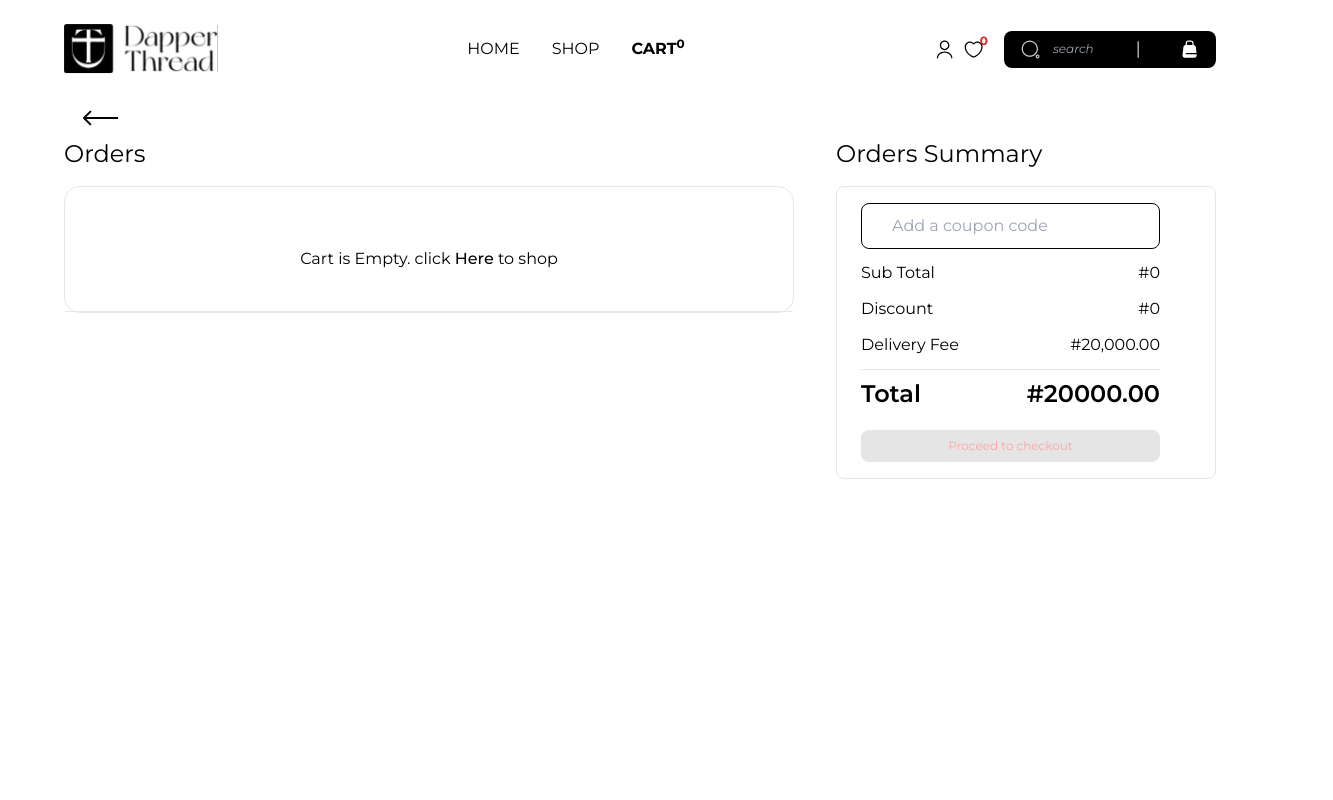
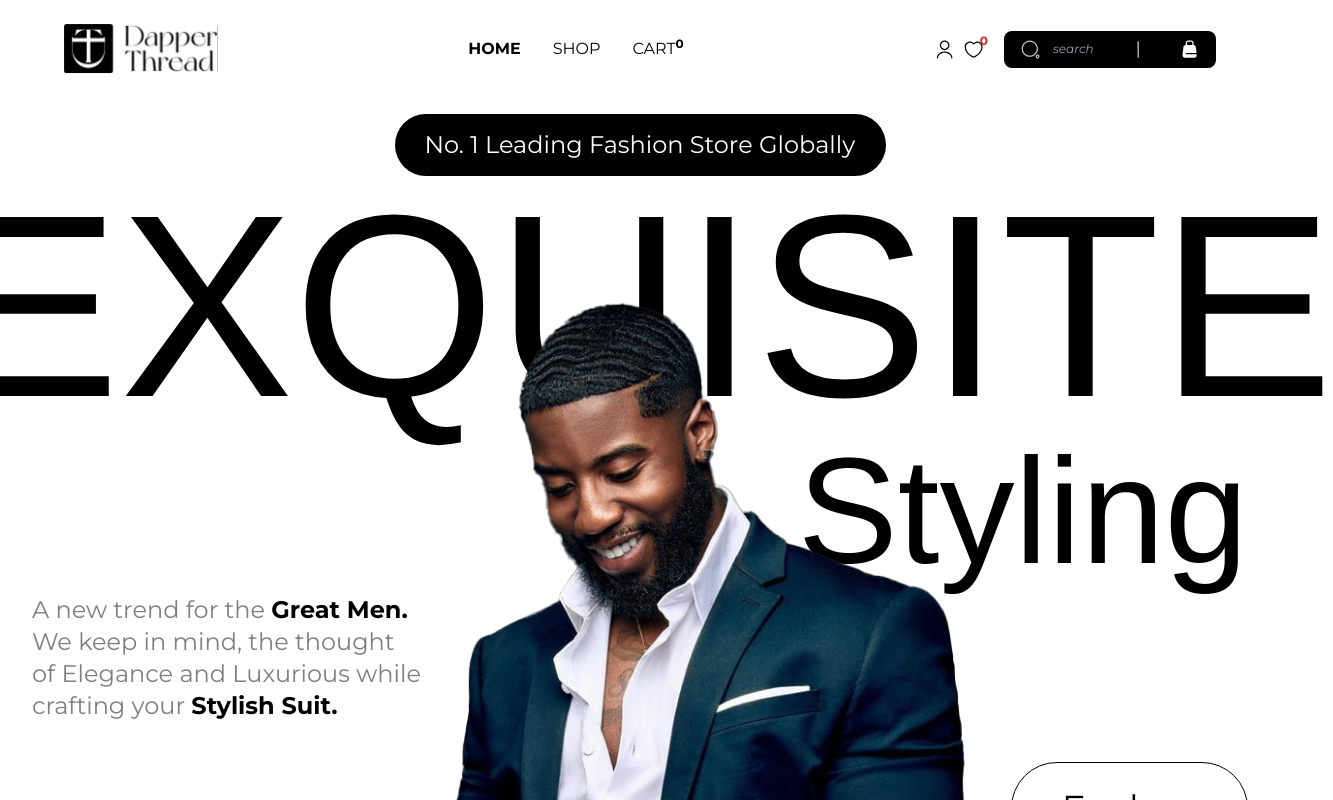
Before and after one commit to brownboy3047/EXQUISITE, a React (Vite) app: page / in a window 1280 px wide. Before the commit this address led to /cart. Shown: the top 800 px of the page, 1333 px wide, since content can reach past the window. Built offline with nearby package versions, Linux system fonts and the light colour scheme; a web font is replaced by a local one.

Commit message:
bug: fixed bug on the app file

```diff
--- a/src/App.tsx
+++ b/src/App.tsx
@@ -13,10 +13,12 @@ function App() {
     <BrowserRouter>
       <Header />
       <Routes>
-        <Route path="home" element={<Home />} />
+        <Route path="/" element={<Home />} />
+
         <Route path="shop" element={<Shop />} />
+
         <Route element={<Cart />}>
-          <Route index element={<Navigate replace to="cart" />} />
+          <Route element={<Navigate replace to="cart" />} />
           <Route path="cart" element={<Orders />} />
           <Route path="checkout" element={<Checkout />} />
           <Route path="success" element={<OrderComplete />} />
--- a/src/ui/Header.tsx
+++ b/src/ui/Header.tsx
@@ -19,7 +19,7 @@ const Header = () => {
       </div>
 
       <nav className="flex items-center gap-8">
-        <NavLink to="/home" className="head text-xs md:text-base">
+        <NavLink to="/" className="head text-xs md:text-base">
           HOME
         </NavLink>
         <NavLink to="/shop" className="head text-xs md:text-base">
```
